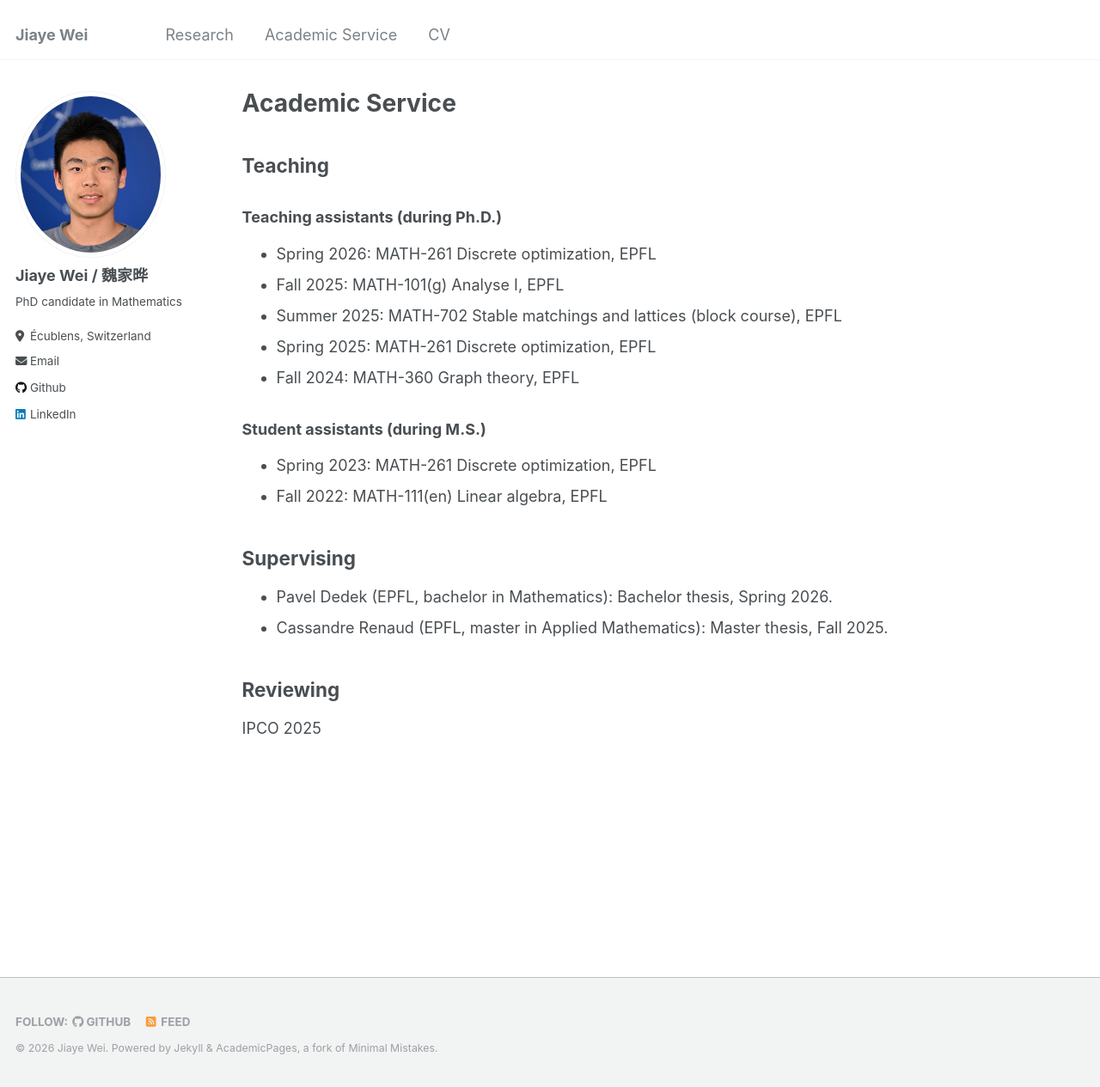
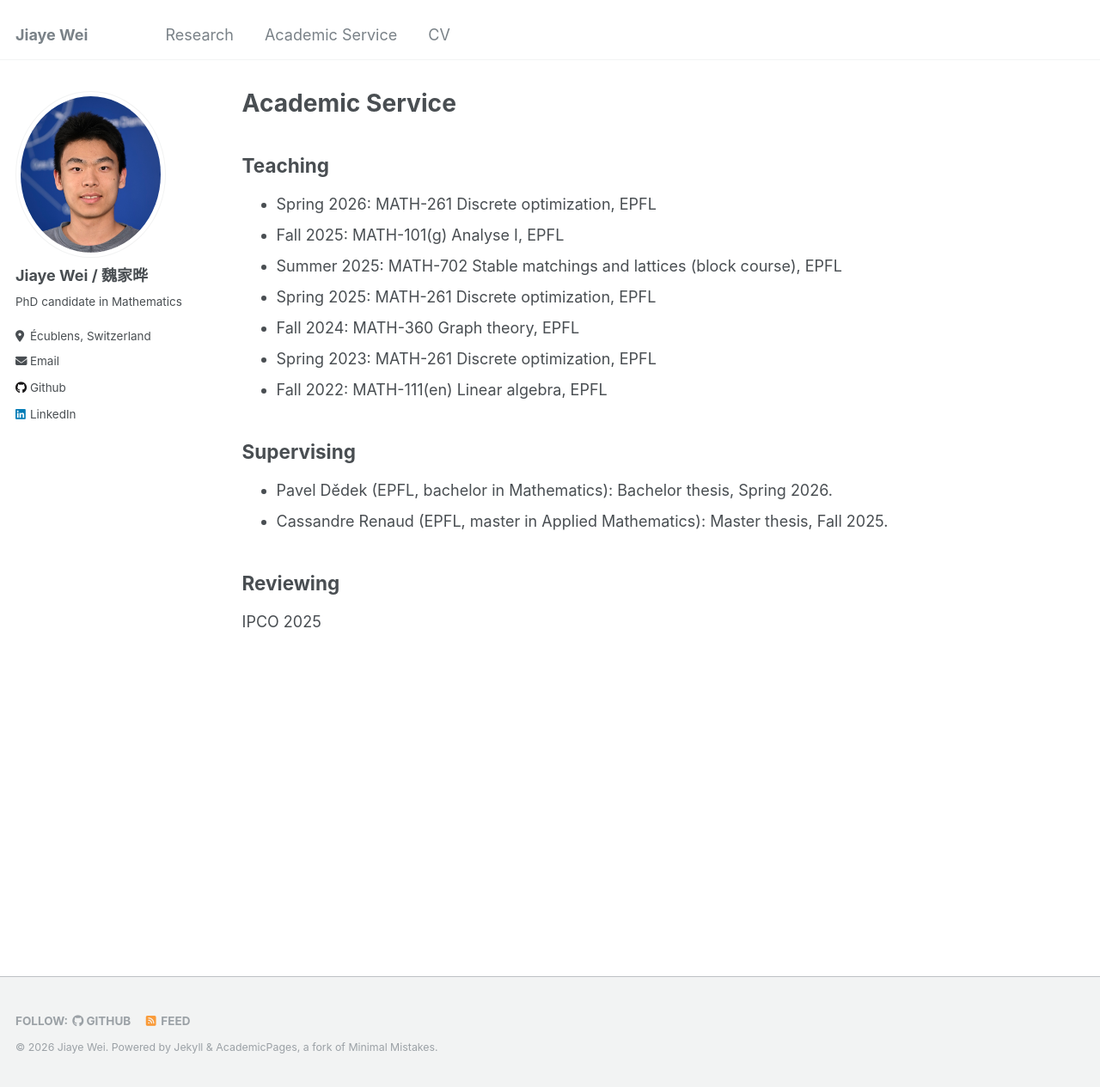
Before and after one commit to jiaye-W/jiaye-W.github.io, a Jekyll site: the page built from _pages/teaching.md, in a window 1280 px wide and 1265 px high. Shown: the whole window at 86% size. Built offline with Jekyll 4.4.1, drawn with Linux system fonts in a browser that asks for light colours.

Commit message:
modif service

```diff
--- a/_pages/teaching.md
+++ b/_pages/teaching.md
@@ -9,20 +9,16 @@ author_profile: true
 ====== -->
 
 ## Teaching
-
-### Teaching assistants (during Ph.D.)
   * Spring 2026: MATH-261 Discrete optimization, EPFL
   * Fall 2025: MATH-101(g) Analyse I, EPFL
   * Summer 2025: MATH-702 Stable matchings and lattices (block course), EPFL
   * Spring 2025: MATH-261 Discrete optimization, EPFL
   * Fall 2024: MATH-360 Graph theory, EPFL
-
-### Student assistants (during M.S.)
   * Spring 2023: MATH-261 Discrete optimization, EPFL
   * Fall 2022: MATH-111(en) Linear algebra, EPFL
 
 ## Supervising
-- Pavel Dedek (EPFL, bachelor in Mathematics): Bachelor thesis, Spring 2026.
+- Pavel Dědek (EPFL, bachelor in Mathematics): Bachelor thesis, Spring 2026.
 - Cassandre Renaud (EPFL, master in Applied Mathematics): Master thesis, Fall 2025.
 
 ## Reviewing
```
